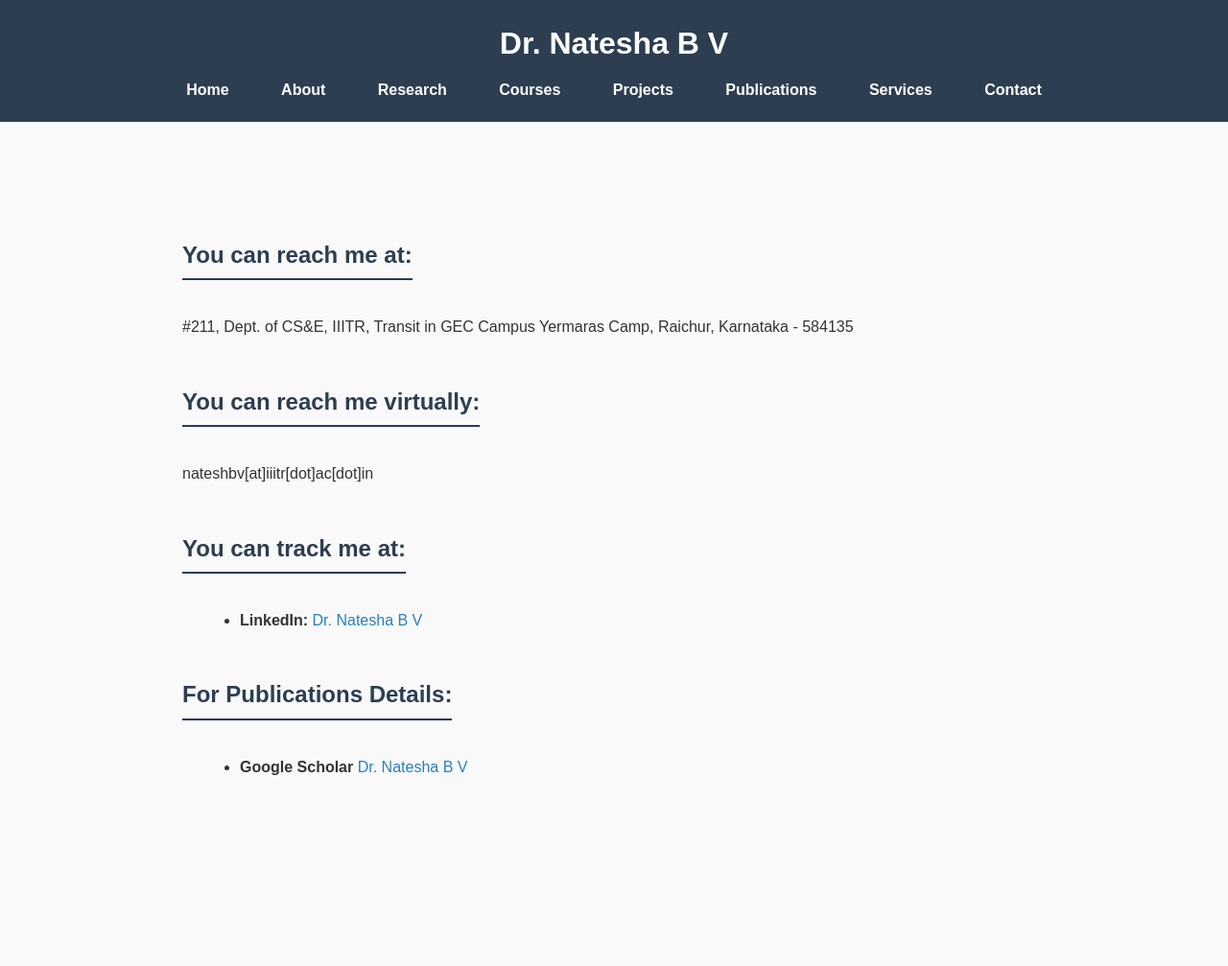
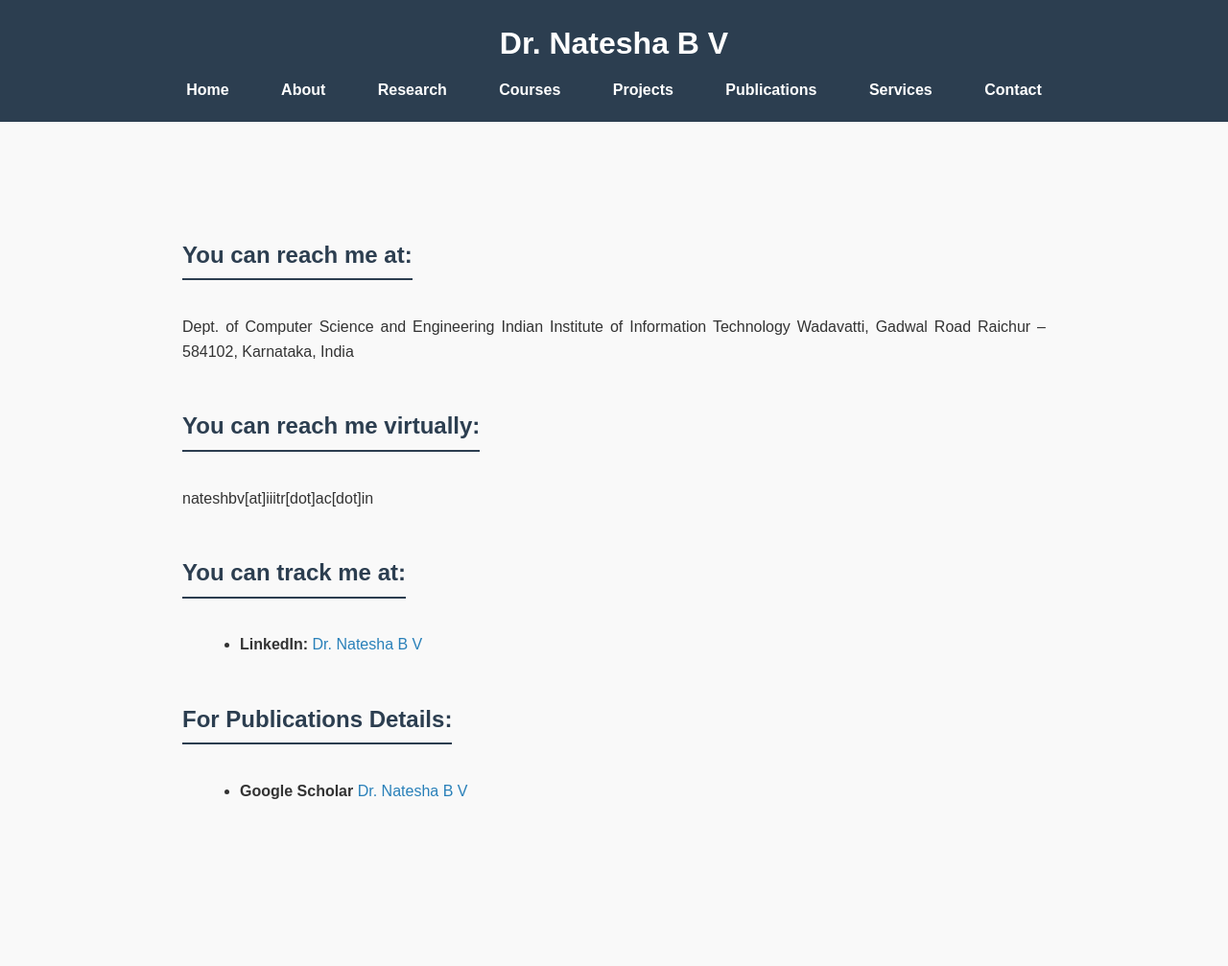
Before and after one commit to Nateshbv/Nateshbv.github.io, a Jekyll site: the page built from Contact.md, in a window 1280 px wide. Shown: the whole page at 96% size. Built offline with Jekyll 4.4.1, drawn with Linux system fonts in a browser that asks for light colours.

Commit message:
Update Contact.md

```diff
--- a/Contact.md
+++ b/Contact.md
@@ -4,9 +4,11 @@ title: Contact
 ---
 ## You can reach me at:
 
-#211, Dept. of CS&E,
-IIITR, Transit in  GEC Campus
-Yermaras Camp, Raichur, Karnataka - 584135
+Dept. of Computer Science and Engineering
+Indian Institute of Information Technology
+Wadavatti, Gadwal Road
+Raichur – 584102, Karnataka, India
+
 
 
 ## You can reach me virtually:
```
